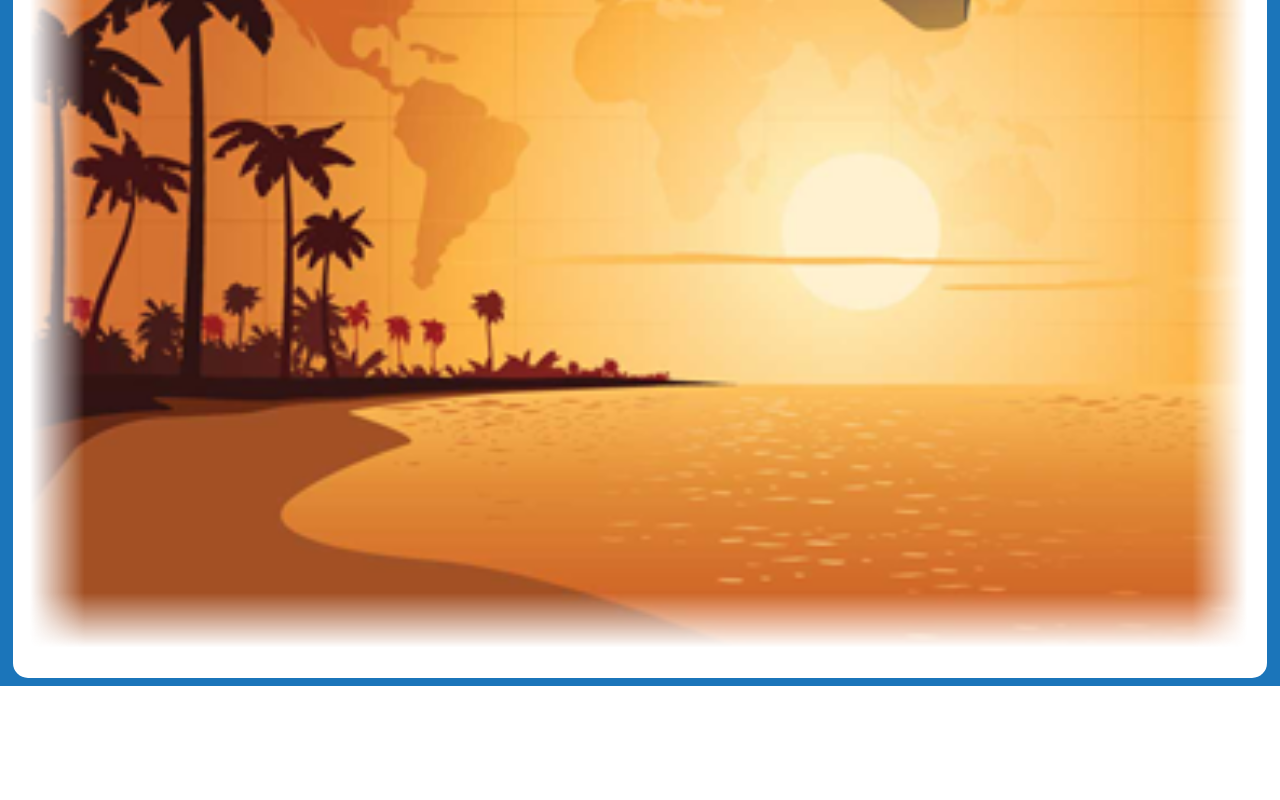
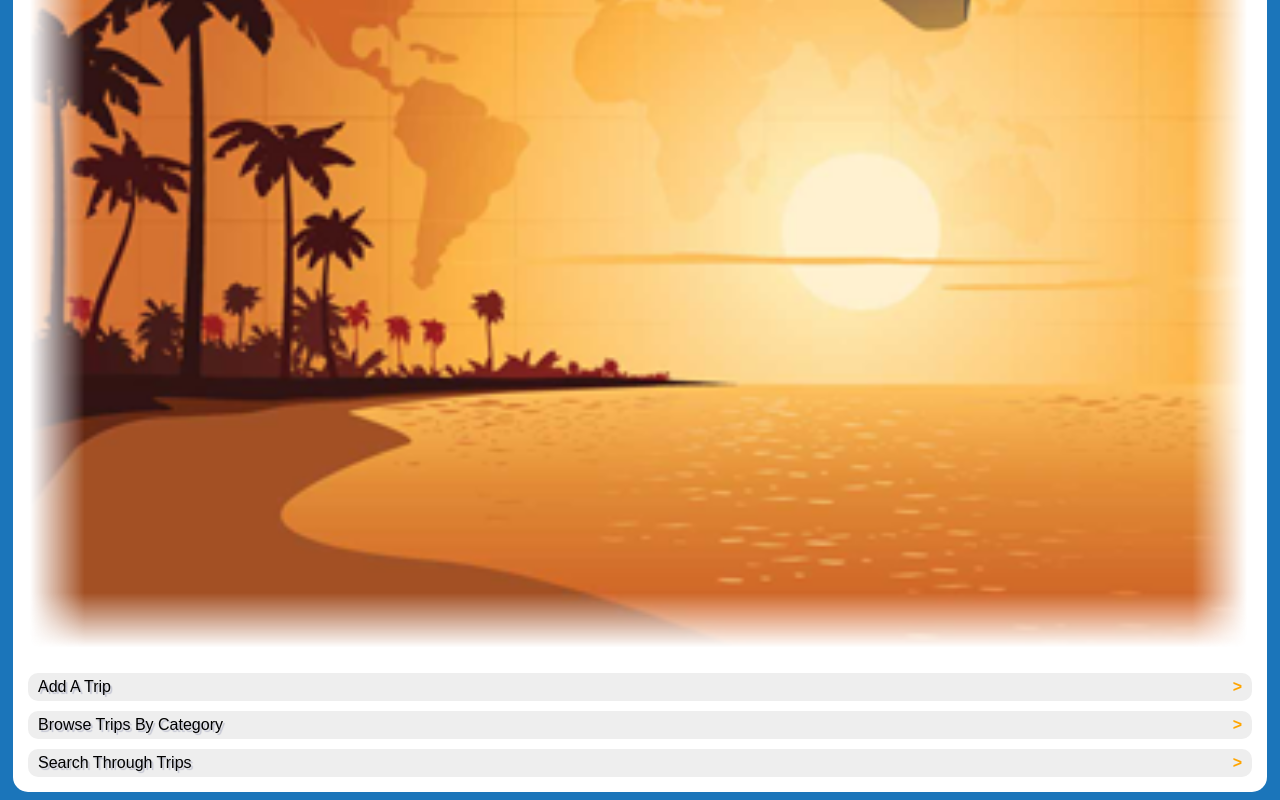
Before and after one commit to iamnick/MIU_Project, a plain HTML site: page index.html in a window 1280 px wide. Shown: the part 401-1201 px from the top of the page. Before the commit the page ends 1087 px from the top, so only its background shows below. Drawn offline with Linux system fonts and the light colour scheme.

Commit message:
Added List Items Below CTA.

```diff
--- a/css/style.css
+++ b/css/style.css
@@ -53,6 +53,22 @@ body {
 	top: 280px;
 	left: 85px;
 	text-shadow: 2px 2px 1px rgba(17, 23, 94, .2);
+}
+
+.menuItem {
+	border-radius: 10px;
+	background: #eeeeee;
+	margin-top: 10px;
+	padding: 5px 10px 5px 10px;
+	text-align: left;
+	text-shadow: 2px 2px 1px rgba(17, 23, 94, .2);
+}
+
+.menuArrow {
+	float: right;
+	font-weight: bold;
+	color: orange;
+	text-shadow: none;
 }
 
 .tripContent {
--- a/index.html
+++ b/index.html
@@ -24,6 +24,15 @@
 				<span id="nextTripDate">9-5-2012</span>
 			</div>
 			<span id="clickToViewMsg">Click to View Details!</span>
+			<div class="menuItem">
+				Add A Trip<span class="menuArrow">&gt;</span>
+			</div>
+			<div class="menuItem">
+				Browse Trips By Category<span class="menuArrow">&gt;</span>
+			</div>
+			<div class="menuItem">
+				Search Through Trips<span class="menuArrow">&gt;</span>
+			</div>
 		</div>
 		<script src="js/main.js" type="text/javascript"></script>
 	</body>
```
